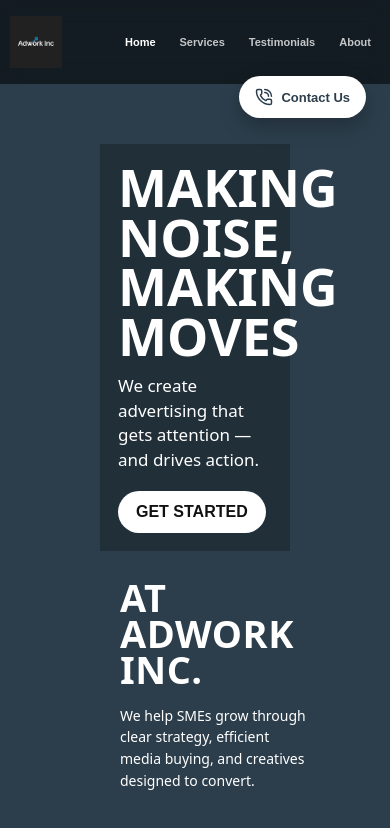
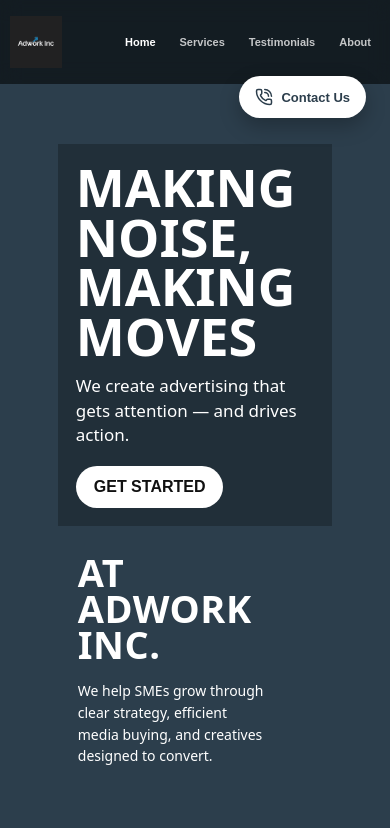
Before and after one commit to adwork-cloud/adwork, a React (Create React App) app: page / in a window 390 px wide. Shown: the top 828 px of the page. Built offline with nearby package versions, Linux system fonts and the light colour scheme.

Commit message:
updated changes for mobile

```diff
--- a/src/App.css
+++ b/src/App.css
@@ -924,7 +924,7 @@ html, body {
   .frame-home {
     width: min(92vw, 820px);
     margin: 0 auto;
-    padding: 10dvh;
+    padding: 10dvh 5dvh 0;
     height: 100dvh;
   }
 
```
